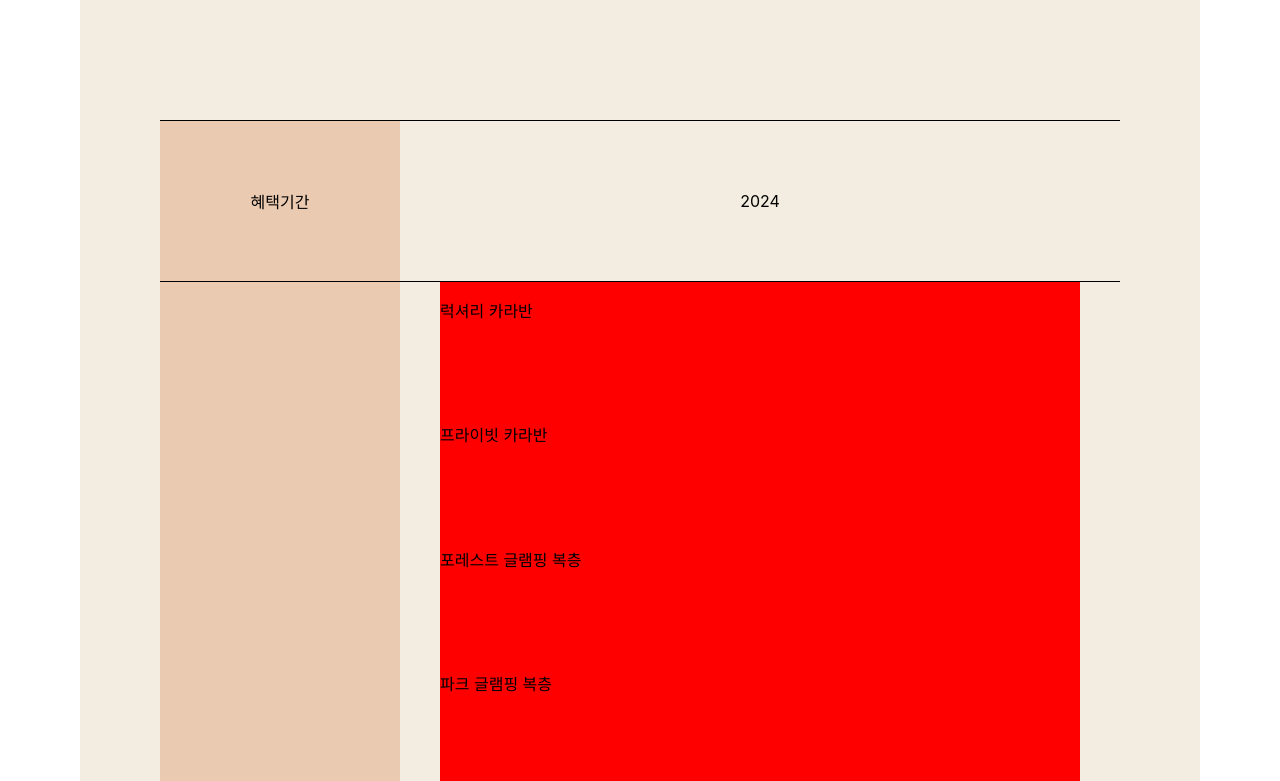
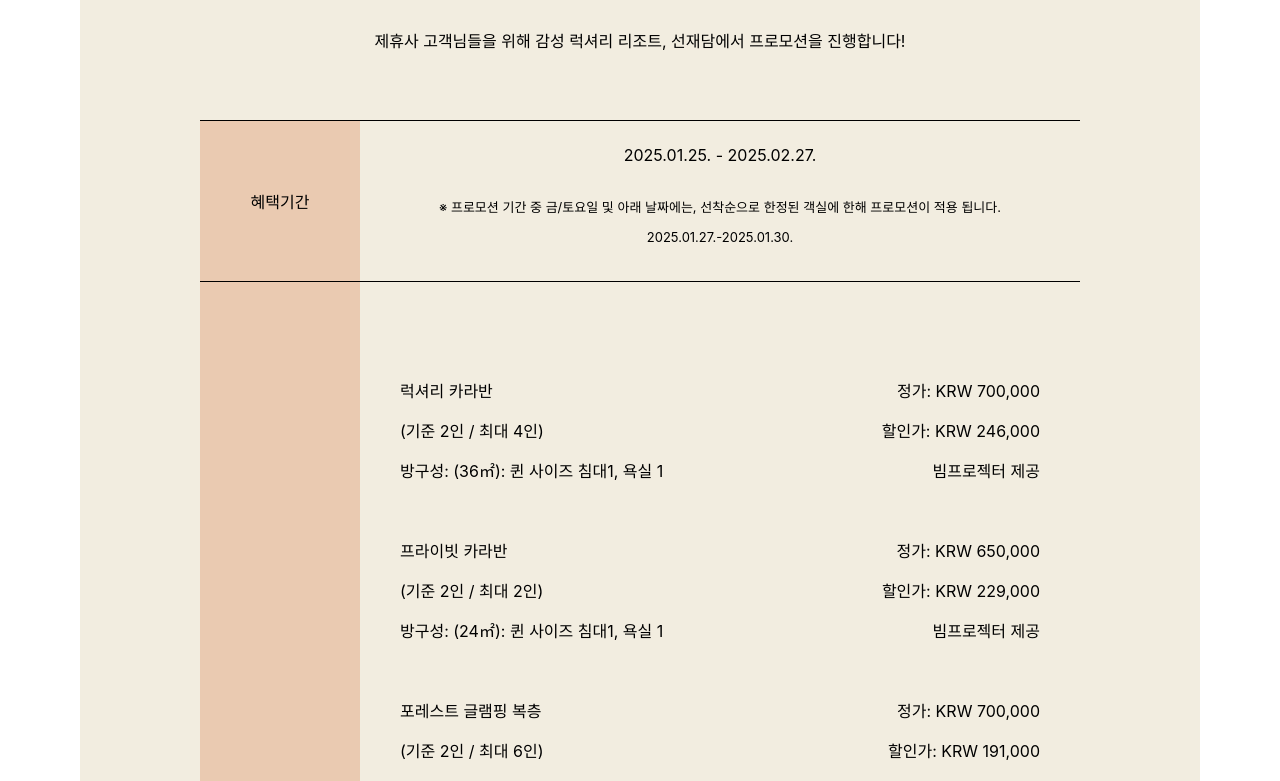
Before and after one commit to hogishim/sunjedahm, a React (Create React App) app: page / in a window 1280 px wide. Shown: the part 680-1461 px from the top of the page. Built offline with nearby package versions, Linux system fonts and the light colour scheme.

Commit message:
230125 오전 작업 완료

```diff
--- a/src/App.js
+++ b/src/App.js
@@ -3,6 +3,7 @@ import './App.css';
 import Header from './Header'
 import Body from './Body'
 import styled from 'styled-components'
+import Footer from './Footer';
 
 const Container = styled.div`
 
@@ -22,6 +23,7 @@ function App() {
     <Container>
       <Header />
       <Body />
+      <Footer />
     </Container>
   );
 }
--- a/src/Body.js
+++ b/src/Body.js
@@ -3,45 +3,40 @@ import RoomBox from "./RoomBox";
 import TitleBox from "./TitleBox";
 import ReserveInfo from "./ReserveInfo";
 import RoomInfo from "./RoomInfo";
-import data from './roominformation.json';
+import data from "./roominformation.json";
+import Date from "./Date";
 
 const Container = styled.div`
   width: 70rem;
-  padding-bottom: 20rem;
+  padding-bottom: 4rem;
   background-color: #f2ede0;
   display: flex;
   flex-direction: column;
   align-items: center;
 `;
 
-
 const Row = styled.div`
-
   height: ${(props) => props.height};
-width: 60rem;
+  width: 55rem;
   border-bottom: 1px solid black;
   display: flex;
   justify-content: center;
   align-items: center;
-
-`
+`;
 
 const Hr = styled.div`
-
-width: 60rem;
+  width: 55rem;
   border-bottom: 1px solid black;
-
-`
+`;
 
 const LeftBox = styled.div`
-  width: 15rem;
+  width: 10rem;
   height: ${(props) => props.height};
   flex-direction: column;
   display: flex;
   align-items: center;
   justify-content: center;
-    background-color: #EACAB1;
-
+  background-color: #eacab1;
 `;
 
 const RightBox = styled.div`
@@ -54,54 +49,45 @@ const RightBox = styled.div`
   padding-left: 1.5rem;
   padding-right: 1.5rem;
   box-sizing: inline;
-  box-sizing: border-box; /* 모든 요소에 대해 border-box 설정 */
-
-
-
+  box-sizing: border-box;
 `;
 
 const Body = () => {
-
-
-
-
   return (
     <>
       <Container>
-
         <TitleBox />
 
         <Hr />
         <Row height="10rem">
           <LeftBox height="10rem">혜택기간</LeftBox>
-          <RightBox height="10rem">2024</RightBox>
+          <RightBox height="10rem">
+            <Date />
+          </RightBox>
         </Row>
 
-
-        <Row height="70rem">
-          <LeftBox height="70rem">특별 요금</LeftBox>
-          <RightBox height="70rem">
-          {data.map(( _, index) => (
-                     <RoomBox key={index} data={data[index]}/>
+        <Row height="100rem">
+          <LeftBox height="100rem">특별 요금</LeftBox>
+          <RightBox height="100rem">
+            {data.map((_, index) => (
+              <RoomBox key={index} data={data[index]} />
             ))}
-
           </RightBox>
         </Row>
 
         <Row height="20rem">
           <LeftBox height="20rem">유의 사항</LeftBox>
-          <RightBox height="20rem"><RoomInfo /></RightBox>
+          <RightBox height="20rem">
+            <RoomInfo />
+          </RightBox>
         </Row>
 
         <Row height="25rem">
           <LeftBox height="25rem">예약 문의</LeftBox>
-          <RightBox height="25rem"><ReserveInfo /></RightBox>
+          <RightBox height="25rem">
+            <ReserveInfo />
+          </RightBox>
         </Row>
-
-
-
-
-
       </Container>
     </>
   );
--- /dev/null
+++ b/src/Date.js
@@ -0,0 +1,43 @@
+import data from "./date.json";
+import styled from "styled-components"
+
+const Container = styled.div`
+
+width: 45rem;
+height: 10rem;
+display: flex;
+align-items: center;
+justify-content: center;
+flex-direction: column;
+padding-left: 2rem;
+padding-right: 2rem;
+  box-sizing: border-box;
+
+`
+
+const Text = styled.div`
+
+width: 39rem;
+display: flex;
+align-items: center;
+justify-content: center;
+flex-direction: column;
+font-size: 13px;
+
+`
+const Date = () => {
+  return (
+    <Container>
+      <p>
+        {data.start} - {data.end}
+      </p>
+      <p>
+        {data.holiday !== null
+          ? <Text>※ 프로모션 기간 중 금/토요일 및 아래 날짜에는, 선착순으로 한정된 객실에 한해 프로모션이 적용 됩니다.<p>{data.holiday}</p></Text>
+          : <Text>※ 프로모션 기간 중 금/토요일에는, 선착순으로 한정된 객실에 한해 프로모션이 적용 됩니다.</Text>}
+      </p>
+    </Container>
+  );
+};
+
+export default Date;
--- /dev/null
+++ b/src/Footer.js
@@ -0,0 +1,36 @@
+import styled from "styled-components"
+import logo from "./sunje.png"
+
+const Container = styled.div`
+
+width: 70rem;
+height: 20rem;
+display: flex;
+justify-content: center;
+align-items: center;
+  background-color: #f2ede0;
+
+`
+
+const Image = styled.img`
+
+width: 25rem;
+
+`
+
+const Footer = () =>{
+
+
+    return(
+        <Container>
+
+            <Image src={logo}/>
+
+        </Container>
+
+    )
+
+
+}
+
+export default Footer;
--- a/src/RoomBox.js
+++ b/src/RoomBox.js
@@ -1,36 +1,52 @@
-import styled from 'styled-components'
-
+import styled from "styled-components";
 
 const Container = styled.div`
+  width: 40rem;
+  height: 10rem;
 
-width: 40rem;
-height: 10rem;
-background-color: red;
+  overflow: hidden;
+  display: flex;
+`;
 
-`
+const LeftBox = styled.div`
+  width: 25rem;
+  height: 10rem;
+  text-align: left;
+`;
 
-const handleClick = (link) =>{
+const RightBox = styled.div`
+  width: 15rem;
+  height: 10rem;
+  text-align: right;
+`;
+
+const handleClick = (link) => {
     if (link) {
-        window.location.href = link;
-      }
+      window.open(link, '_blank');
+    }
+  };
 
-}
-
-
-
-const RoomBox = ({data}) =>{
-
-    return(
-
-        <Container onClick={()=>handleClick(data.link)}>
-            <p>{data.title}</p>
-        </Container>
-
-
-    )
-
-
-
-}
+const RoomBox = ({ data }) => {
+  return (
+    <Container onClick={() => handleClick(data.link)}>
+      <LeftBox>
+        {" "}
+        <p>{data.title}</p>
+        <p>
+          (기준 {data.cap}인 / 최대 {data.maxcap}인)
+        </p>
+        <p>
+          방구성: ({data.size}): 퀸 사이즈 침대{data.bed}, 욕실 {data.bath}
+        </p>
+      </LeftBox>
+      <RightBox>
+        {" "}
+        <p>정가: KRW {data.orignprice}</p>
+        <p>할인가: KRW {data.price}</p>
+        <p>{data.special}</p>
+      </RightBox>
+    </Container>
+  );
+};
 
 export default RoomBox;
--- a/src/TitleBox.js
+++ b/src/TitleBox.js
@@ -5,7 +5,9 @@ const Container = styled.div`
 
 width: 70rem;
 height: 10rem;
-
+display: flex;
+align-items: center;
+justify-content: center;
 
 
 
@@ -15,7 +17,9 @@ height: 10rem;
 const TitleBox = () =>{
 
     return(
-        <Container />
+        <Container >
+            제휴사 고객님들을 위해 감성 럭셔리 리조트, 선재담에서 프로모션을 진행합니다!
+        </Container>
 
     )
 
--- /dev/null
+++ b/src/date.json
@@ -0,0 +1 @@
+{"start": "2025.01.25.", "end": "2025.02.27.", "holiday": "2025.01.27.-2025.01.30."}
--- a/src/roominformation.json
+++ b/src/roominformation.json
@@ -1,11 +1,11 @@
 [
-  {"title": "럭셔리 카라반", "cap": 2, "maxcap": 4, "size": null, "bed": 1, "bath": 1, "orignprice": null, "price": null, "special": "", "link": "https://sunjedahm.com/glamping/caravan_lux/"},
-  {"title": "프라이빗 카라반", "cap": 2, "maxcap": 2, "size": null, "bed": 1, "bath": 1, "orignprice": null, "price": null, "special": "", "link": "https://sunjedahm.com/glamping/caravan_prv/"},
-  {"title": "포레스트 글램핑 복층", "cap": 2, "maxcap": 6, "size": null, "bed": 1, "bath": 1, "orignprice": null, "price": null, "special": "", "link": "https://sunjedahm.com/glamping/%ed%8f%ac%eb%a0%88%ec%8a%a4%ed%8a%b8%ea%b8%80%eb%9e%a8%ed%95%91-%eb%b3%b5%ec%b8%b5-15/"},
-  {"title": "파크 글램핑 복층", "cap": 2, "maxcap": 6, "size": null, "bed": 1, "bath": 1, "orignprice": null, "price": null, "special": "", "link": "https://sunjedahm.com/glamping/%ed%8c%8c%ed%81%ac%ea%b8%80%eb%9e%a8%ed%95%91-%eb%b3%b5%ec%b8%b5-1-13/"},
-  {"title": "파크 글램핑 단층", "cap": 2, "maxcap": 4, "size": null, "bed": 1, "bath": 1, "orignprice": null, "price": null, "special": "", "link": "https://sunjedahm.com/glamping/%ed%8c%8c%ed%81%ac%ea%b8%80%eb%9e%a8%ed%95%91-%eb%8b%a8%ec%b8%b5-15/"},
-  {"title": "펫 글램핑 단층", "cap": 2, "maxcap": 4, "size": null, "bed": 1, "bath": 1, "orignprice": null, "price": null, "special": "", "link": "https://sunjedahm.com/glamping/%ed%8e%ab%ea%b8%80%eb%9e%a8%ed%95%91-1-5/"},
-  {"title": "오선뷰 글램핑 B 패밀리", "cap": 6, "maxcap": 8, "size": null, "bed": 1, "bath": 2, "orignprice": null, "price": null, "special": "", "link": "https://sunjedahm.com/glamping/%ec%98%a4%ec%85%98%eb%b7%b0%ea%b8%80%eb%9e%a8%ed%95%91b-%ed%8c%a8%eb%b0%80%eb%a6%ac-14/"},
-  {"title": "오선뷰 글램핑 A/B 복층", "cap": 4, "maxcap": 6, "size": null, "bed": 2, "bath": 1, "orignprice": null, "price": null, "special": "", "link": "https://sunjedahm.com/glamping/%ec%98%a4%ec%85%98%eb%b7%b0%ea%b8%80%eb%9e%a8%ed%95%91a-%eb%b3%b5%ec%b8%b5-15/"},
-  {"title": "오선뷰 글램핑 A/B 단층", "cap": 2, "maxcap": 4, "size": null, "bed": 1, "bath": 1, "orignprice": null, "price": null, "special": "", "link": "https://sunjedahm.com/glamping/%ec%98%a4%ec%85%98%eb%b7%b0%ea%b8%80%eb%9e%a8%ed%95%91a-%eb%8b%a8%ec%b8%b5-15/"}
+  {"title": "럭셔리 카라반", "cap": 2, "maxcap": 4, "size":"36㎡", "bed": 1, "bath": 1, "orignprice": "700,000", "price": "246,000", "special": "빔프로젝터 제공", "link": "https://sunjedahm.com/glamping/caravan_lux/"},
+  {"title": "프라이빗 카라반", "cap": 2, "maxcap": 2, "size": "24㎡", "bed": 1, "bath": 1, "orignprice": "650,000", "price": "229,000", "special": "빔프로젝터 제공", "link": "https://sunjedahm.com/glamping/caravan_prv/"},
+  {"title": "포레스트 글램핑 복층", "cap": 2, "maxcap": 6, "size": "41㎡", "bed": 1, "bath": 1, "orignprice": "700,000", "price": "191,000", "special": "", "link": "https://sunjedahm.com/glamping/%ed%8f%ac%eb%a0%88%ec%8a%a4%ed%8a%b8%ea%b8%80%eb%9e%a8%ed%95%91-%eb%b3%b5%ec%b8%b5-15/"},
+  {"title": "파크 글램핑 복층", "cap": 2, "maxcap": 6, "size": "42.5㎡", "bed": 1, "bath": 1, "orignprice": "700,000", "price": "178,000", "special": "", "link": "https://sunjedahm.com/glamping/%ed%8c%8c%ed%81%ac%ea%b8%80%eb%9e%a8%ed%95%91-%eb%b3%b5%ec%b8%b5-1-13/"},
+  {"title": "파크 글램핑 단층", "cap": 2, "maxcap": 4, "size": "28.5㎡", "bed": 1, "bath": 1, "orignprice": "500,000", "price": "160,000", "special": "", "link": "https://sunjedahm.com/glamping/%ed%8c%8c%ed%81%ac%ea%b8%80%eb%9e%a8%ed%95%91-%eb%8b%a8%ec%b8%b5-15/"},
+  {"title": "펫 글램핑 단층", "cap": 2, "maxcap": 4, "size": "28.5㎡", "bed": 1, "bath": 1, "orignprice": "650,000", "price": "229,000", "special": "반려동물 숙박 가능(용품 제공)", "link": "https://sunjedahm.com/glamping/%ed%8e%ab%ea%b8%80%eb%9e%a8%ed%95%91-1-5/"},
+  {"title": "오선뷰 글램핑 B 패밀리", "cap": 6, "maxcap": 8, "size": "60.31㎡", "bed": 1, "bath": 2, "orignprice": "1,000,000", "price": "308,000", "special": "", "link": "https://sunjedahm.com/glamping/%ec%98%a4%ec%85%98%eb%b7%b0%ea%b8%80%eb%9e%a8%ed%95%91b-%ed%8c%a8%eb%b0%80%eb%a6%ac-14/"},
+  {"title": "오선뷰 글램핑 A/B 복층", "cap": 4, "maxcap": 6, "size": "41㎡", "bed": 2, "bath": 1, "orignprice": "800,000", "price": "281,000", "special": "", "link": "https://sunjedahm.com/glamping/%ec%98%a4%ec%85%98%eb%b7%b0%ea%b8%80%eb%9e%a8%ed%95%91a-%eb%b3%b5%ec%b8%b5-15/"},
+  {"title": "오선뷰 글램핑 A/B 단층", "cap": 2, "maxcap": 4, "size": "28.5㎡", "bed": 1, "bath": 1, "orignprice": "650,000", "price": "229,000", "special": "", "link": "https://sunjedahm.com/glamping/%ec%98%a4%ec%85%98%eb%b7%b0%ea%b8%80%eb%9e%a8%ed%95%91a-%eb%8b%a8%ec%b8%b5-15/"}
 ]
```
Also changed, not shown: src/ReserveInfo.js (+21 -19 lines), src/sunje.png (added). Lines whose indentation alone changed are shown as unchanged.
